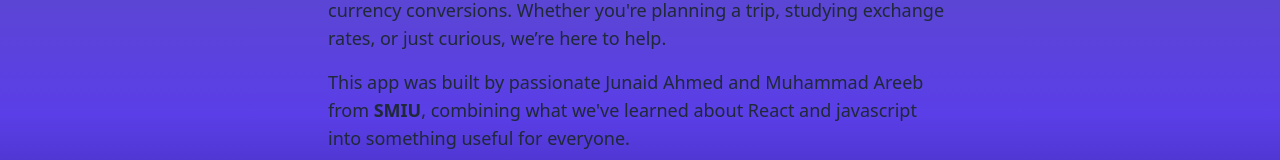
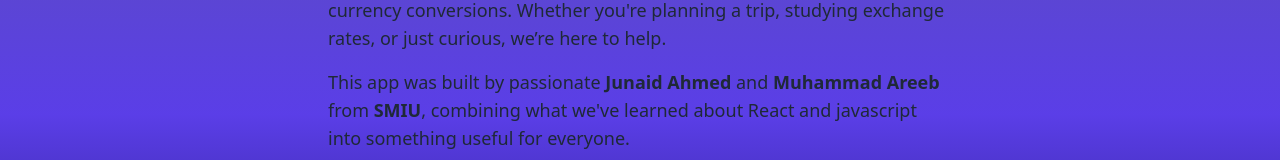
Before and after one commit to JunaidAhmed68/Currency-Converter-App, a React (Vite) app: page /about in a window 1280 px wide. Shown: the part 286-446 px from the top of the page. Built offline with nearby package versions, Linux system fonts and the light colour scheme.

Commit message:
added names

```diff
--- a/src/pages/AboutUs.jsx
+++ b/src/pages/AboutUs.jsx
@@ -8,7 +8,7 @@
       </p>
 
       <p className="text-lg mb-4">
-        This app was built by passionate Junaid Ahmed and Muhammad Areeb  from <strong>SMIU</strong>, combining what we've learned about React and javascript into something useful for everyone.
+        This app was built by passionate <strong>Junaid Ahmed</strong> and <strong>Muhammad Areeb</strong>  from <strong>SMIU</strong>, combining what we've learned about React and javascript into something useful for everyone.
       </p>
 
       <p className="text-lg">
```
